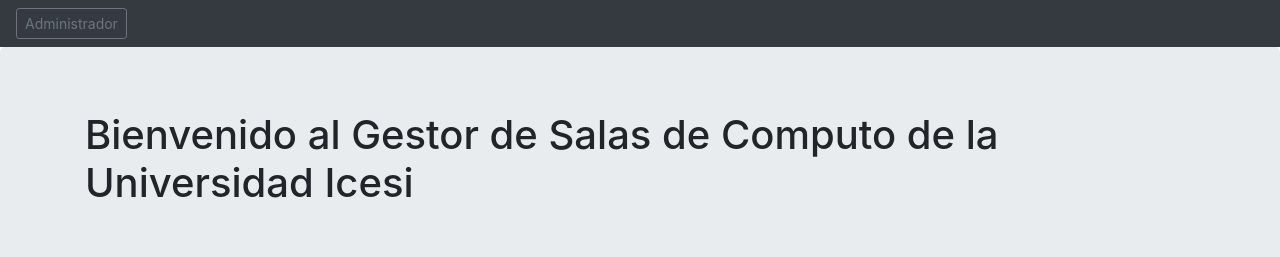
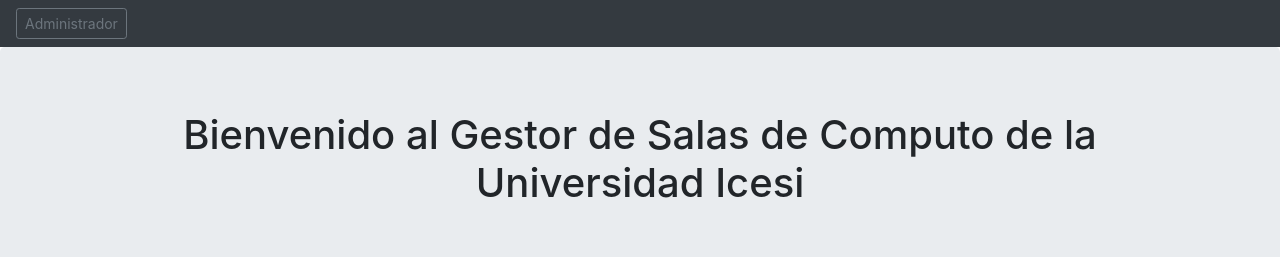
Before and after one commit to JonatanOrdonez/gscicesiview, an Angular app: page /home in a window 1280 px wide. Shown: the top 257 px of the page. Built offline with nearby package versions, Linux system fonts and the light colour scheme; no server answers.

Commit message:
add asdfas

```diff
--- a/src/app/components/sala/sala.component.html
+++ b/src/app/components/sala/sala.component.html
@@ -1,6 +1,6 @@
 <div class="jumbotron">
   <div class="container">
-    <h1>Bienvenido al Gestor de Salas de Computo de la Universidad Icesi</h1>
+    <h1 class="text-center">Bienvenido al Gestor de Salas de Computo de la Universidad Icesi</h1>
   </div>
 </div>
 <div class="container">
```
